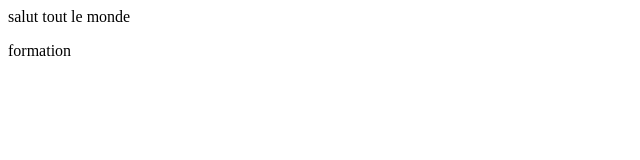
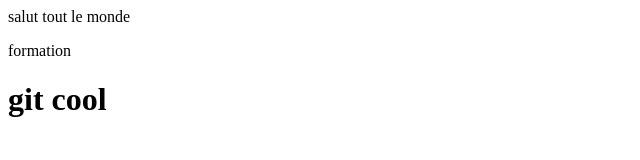
Before and after one commit to sara3265/git-tast, a plain HTML site: page index.html in a window 1280 px wide. Shown: the whole page, without its empty margins (0-640 px from the left). Drawn offline with Linux system fonts and the light colour scheme.

Commit message:
get title to index.html

```diff
--- a/index.html
+++ b/index.html
@@ -6,6 +6,6 @@
 
 <p>salut tout le monde</p>
 <p>formation </p>
-
+<h1>git cool</h1>
 </body>
 </html>
```
